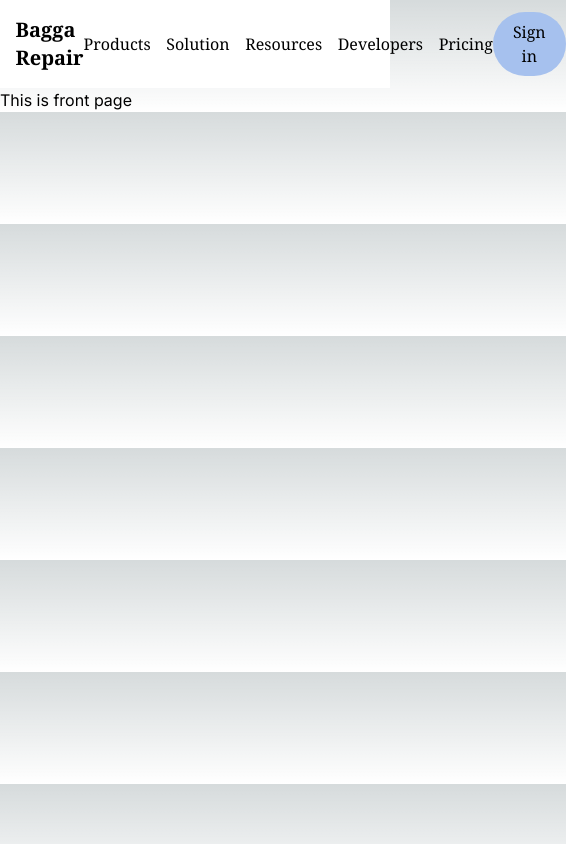
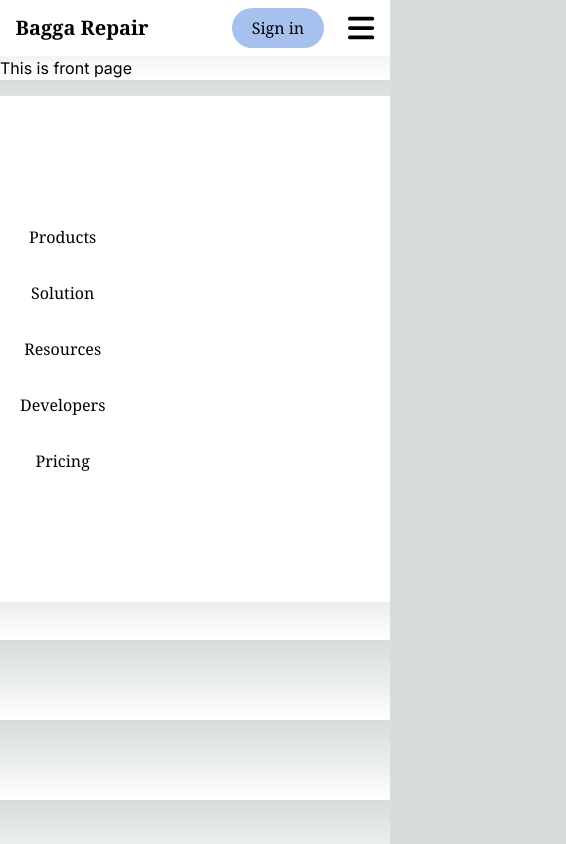
Before and after one commit to varunbagga19/Bagga-Repair, a Next.js app: page / in a window 390 px wide. Shown: the whole page, 566 px wide, since content can reach past the window. Built offline with nearby package versions, Linux system fonts and the light colour scheme.

Commit message:
NavBar made responsive

```diff
--- a/package.json
+++ b/package.json
@@ -9,13 +9,18 @@
     "lint": "next lint"
   },
   "dependencies": {
+    "@fortawesome/fontawesome-svg-core": "^6.4.2",
+    "@fortawesome/free-solid-svg-icons": "^6.4.2",
+    "@fortawesome/react-fontawesome": "^0.2.0",
     "autoprefixer": "10.4.15",
     "eslint": "8.47.0",
     "eslint-config-next": "13.4.18",
+    "ionicons": "^7.1.2",
     "next": "13.4.18",
     "postcss": "8.4.28",
     "react": "18.2.0",
     "react-dom": "18.2.0",
+    "react-icons": "^4.10.1",
     "tailwindcss": "3.3.3"
   }
 }
--- a/src/app/layout.js
+++ b/src/app/layout.js
@@ -1,6 +1,7 @@
 import './globals.css'
 import { Inter } from 'next/font/google'
 import NavBar from '@/components/NavBar'
+
 
 const inter = Inter({ subsets: ['latin'] })
 
--- a/src/components/NavBar.js
+++ b/src/components/NavBar.js
@@ -1,14 +1,26 @@
-import React from 'react'
+"use client";
+import React, { use } from 'react'
+import { FontAwesomeIcon } from '@fortawesome/react-fontawesome';
+import { useState } from 'react';
+import { faBars } from '@fortawesome/free-solid-svg-icons';
+import { faTimes } from '@fortawesome/free-solid-svg-icons';
+function NavBar() {
+    const [toggle, setToggle] = useState(true);
+    const [iconName,setIcon] = useState(faBars)
+    function handleToggle(e){
+        e.preventDefault();
+        setToggle(!toggle); // Toggle the value
+        setIcon(toggle ? faBars : faTimes); // Toggle the icon
+    }
 
-function NavBar() {
   return (
     <header className='bg-white font-serif'>
-       <nav className='flex justify-between items-center w-[92%] mx-auto py-3'>
+       <nav className='flex justify-between items-center w-[92%] mx-auto py-2'>
             <div>
                 <h1 className='text-black font-bold text-xl'>Bagga Repair</h1>
             </div>
-            <div className='text-black'>
-            <ul className='flex items-center gap-[4vw]'>
+            <div className={`text-black md:static absolute bg-white md:min-h-fit min-h-[60vh] md:w-auto left-0 ${toggle ? 'top-[9%]':'top-[-100%]' } w-full my-5 flex items-center px-5`}>
+            <ul className='flex md:flex-row flex-col items-center md:gap-[4vw] gap-8'>
                 <li>
                     <a className='hover:text-gray-500'>Products</a>
                 </li>
@@ -26,8 +38,9 @@ function NavBar() {
                 </li>
             </ul>
             </div>
-            <div>
-                <button class='bg-[#a6c1ee] tex-white px-5 py-2 rounded-full hover:bg-[#87acec]'>Sign in</button>
+            <div className='flex items-center gap-6'>
+                <button class='bg-[#a6c1ee] tex-white px-5 py-2 min-w- rounded-full hover:bg-[#87acec]'>Sign in</button>
+                <FontAwesomeIcon onClick={handleToggle} icon={iconName} className='text-3xl cursor-pointer md:hidden' style={{color: "#000205",}} />
             </div>
        </nav>
 
@@ -35,4 +48,4 @@ function NavBar() {
   )
 }
 
-export default NavBar
+export default NavBar;
```
Also changed, not shown: 1 other file (tests, documents, lock files or other folders).
